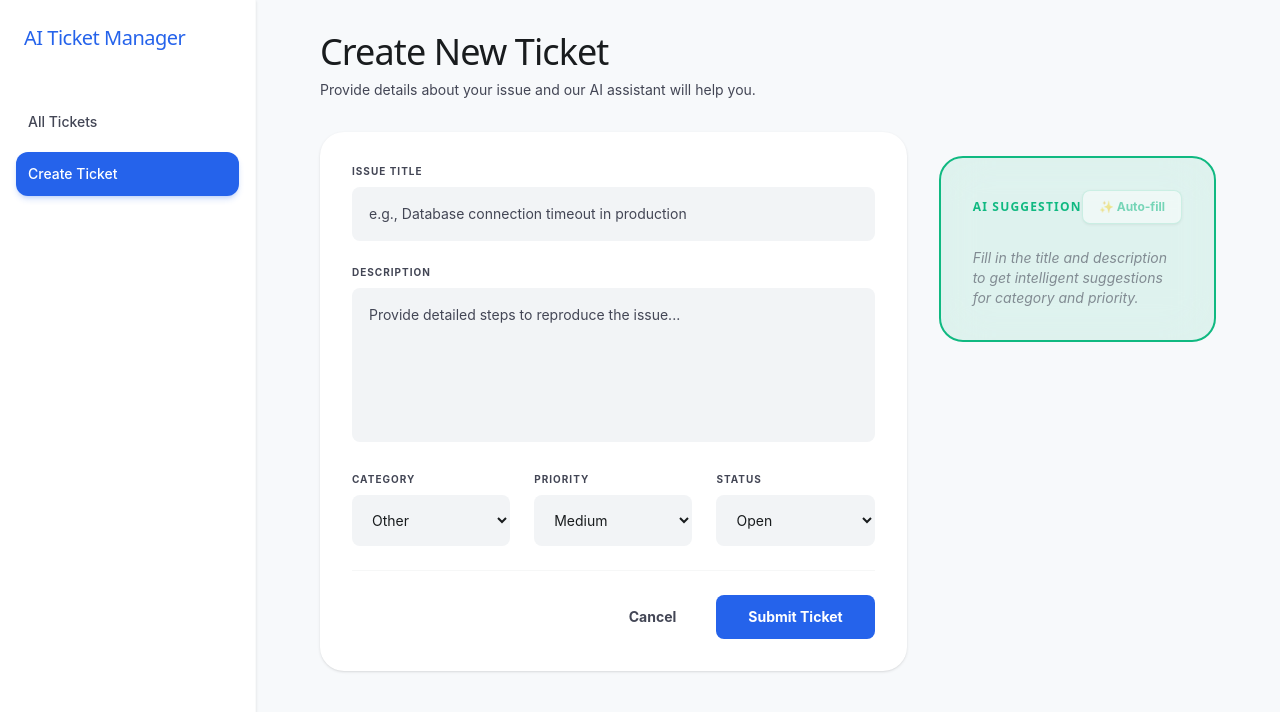
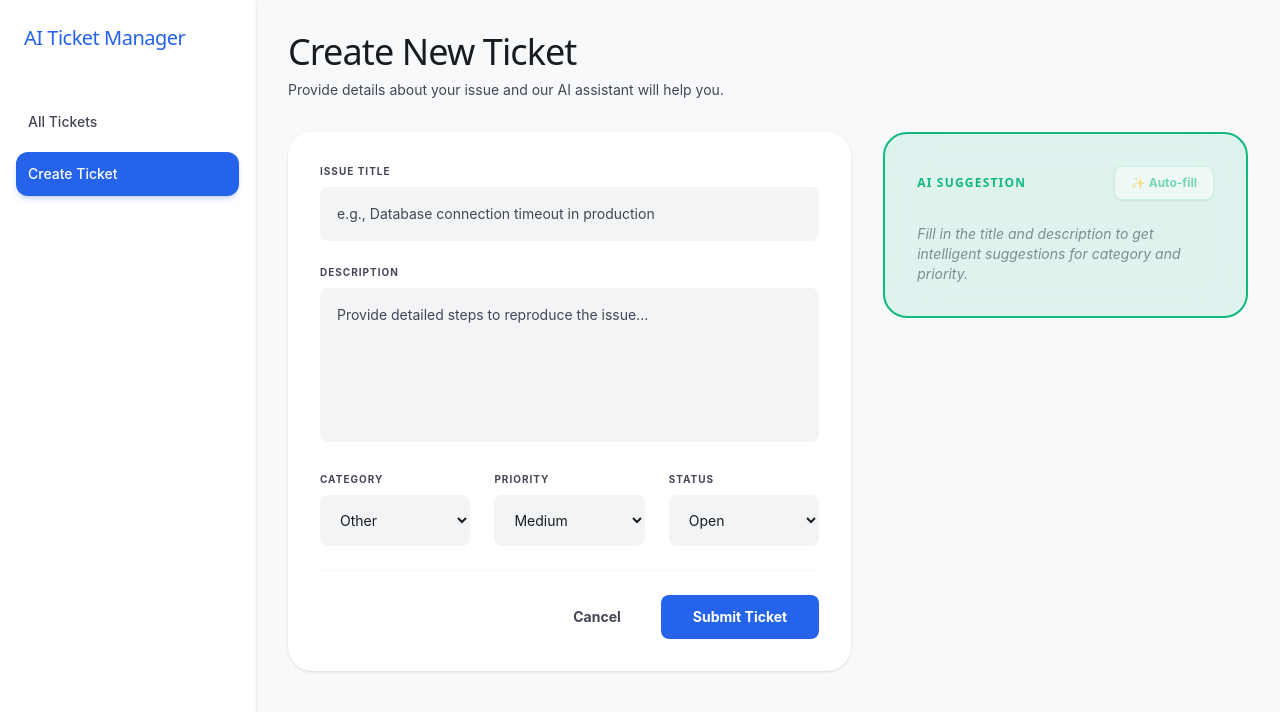
Before and after one commit to 3Butterfly0/ticketmanager-frontend, a React (Vite) app: page /create in a window 1280 px wide. Shown: the top 712 px of the page. Built offline with nearby package versions, Linux system fonts and the light colour scheme.

Commit message:
fixing alignment

```diff
--- a/src/components/ai/AISuggestionBox.jsx
+++ b/src/components/ai/AISuggestionBox.jsx
@@ -34,7 +34,7 @@ const AISuggestionBox = ({ title, description, onSuggestion }) => {
   };
 
   return (
-    <div className="bg-brand-tertiary/10 backdrop-blur-xl border-2 border-brand-tertiary rounded-3xl p-8 my-6 relative group transform transition-all duration-300">
+    <div className="bg-brand-tertiary/10 backdrop-blur-xl border-2 border-brand-tertiary rounded-3xl p-8 relative group transform transition-all duration-300">
       <div className="flex justify-between items-center mb-6">
         <label className="text-xs font-display font-bold text-brand-tertiary uppercase tracking-widest">
           AI Suggestion
--- a/src/pages/CreateTicket.jsx
+++ b/src/pages/CreateTicket.jsx
@@ -65,14 +65,14 @@ const CreateTicket = () => {
   };
 
   return (
-    <div className="max-w-4xl mx-auto space-y-8 animate-in fade-in slide-in-from-bottom-2 duration-500">
+    <div className="max-w-5xl mx-auto space-y-8 animate-in fade-in slide-in-from-bottom-2 duration-500">
       <div>
         <h1 className="text-4xl font-display font-medium text-text-main mb-2 tracking-tight">Create New Ticket</h1>
         <p className="text-text-muted font-body text-sm">Provide details about your issue and our AI assistant will help you.</p>
       </div>
 
-      <div className="grid grid-cols-1 lg:grid-cols-3 gap-8">
-        <div className="lg:col-span-2">
+      <div className="grid grid-cols-1 lg:grid-cols-5 gap-8 items-start">
+        <div className="lg:col-span-3">
           <form onSubmit={handleSubmit} className="bg-surface-card p-8 rounded-3xl space-y-6 shadow-sm">
             <div>
               <label className="block text-[10px] font-bold text-text-muted uppercase tracking-widest font-body mb-2">Issue Title</label>
@@ -169,7 +169,7 @@ const CreateTicket = () => {
           </form>
         </div>
 
-        <div className="lg:col-span-1">
+        <div className="lg:col-span-2">
           <AISuggestionBox
             title={formData.title}
             description={formData.description}
```
